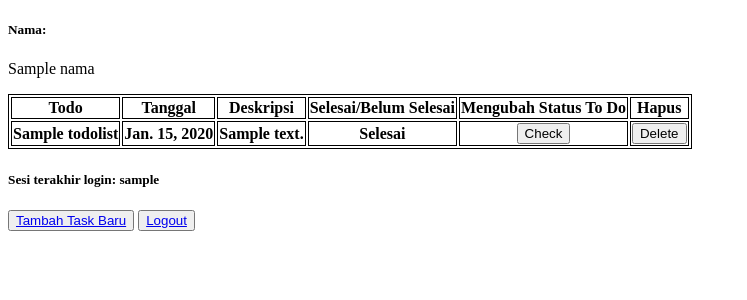
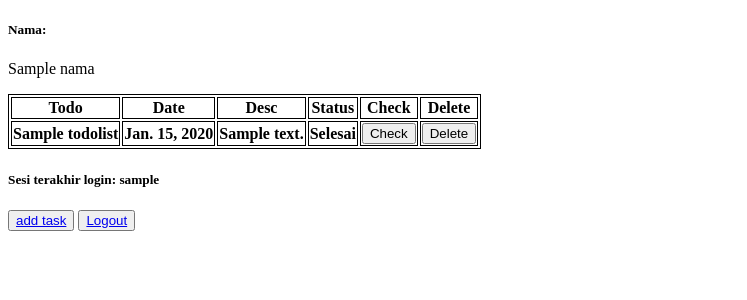
Before and after one commit to aghniyazhaff/Tugas-2, a Django app: template todolist/templates/todolist.html in a window 1280 px wide. Shown: the top 300 px of the page, without its empty margins (0-747 px from the left). Run offline with Django 4.2, Linux system fonts and the light colour scheme; tables that the repository leaves empty hold one stand-in row (values such as "Sample post"); the template is opened without the code that fills it: values that come from a table or form of the project are taken from there, most other values are stand-ins (such as "Sample title", 1, 10 or a date in 2020); lists and menus that the app fills with data are empty.

Commit message:
Mengumpulkan Tugas 4 PBP

```diff
--- a/todolist/templates/todolist.html
+++ b/todolist/templates/todolist.html
@@ -10,11 +10,11 @@
 <table>
     <tr>
     <th>Todo</th>
-    <th>Tanggal</th>
-    <th>Deskripsi</th>
-    <th>Selesai/Belum Selesai</th>
-    <th>Mengubah Status To Do</th>
-    <th>Hapus</th>
+    <th>Date</th>
+    <th>Desc</th>
+    <th>Status</th>
+    <th>Check</th>
+    <th>Delete</th>
     </tr>
     {% comment %} Tambahkan data di bawah baris ini {% endcomment %}
     {% for todolist in todo_list %}
@@ -36,7 +36,7 @@
 
 
 <h5>Sesi terakhir login: {{ last_login }}</h5>
-<button><a href="{% url 'todolist:create-task' %}">Tambah Task Baru</a></button>
+<button><a href="{% url 'todolist:create-task' %}">add task</a></button>
 <button><a href="{% url 'todolist:logout' %}">Logout</a></button>
 
 
```
Also changed, not shown: todolist/README.md.
